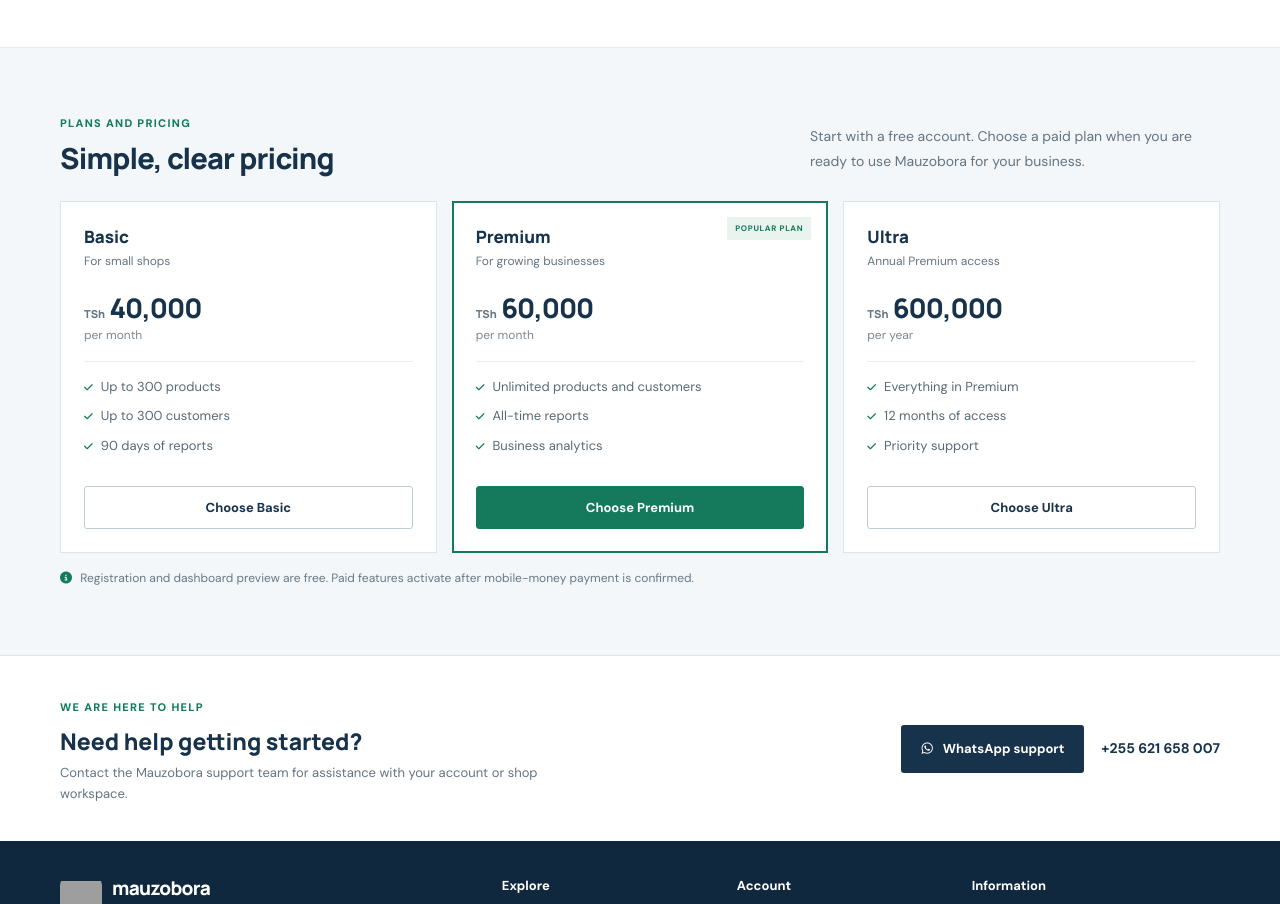
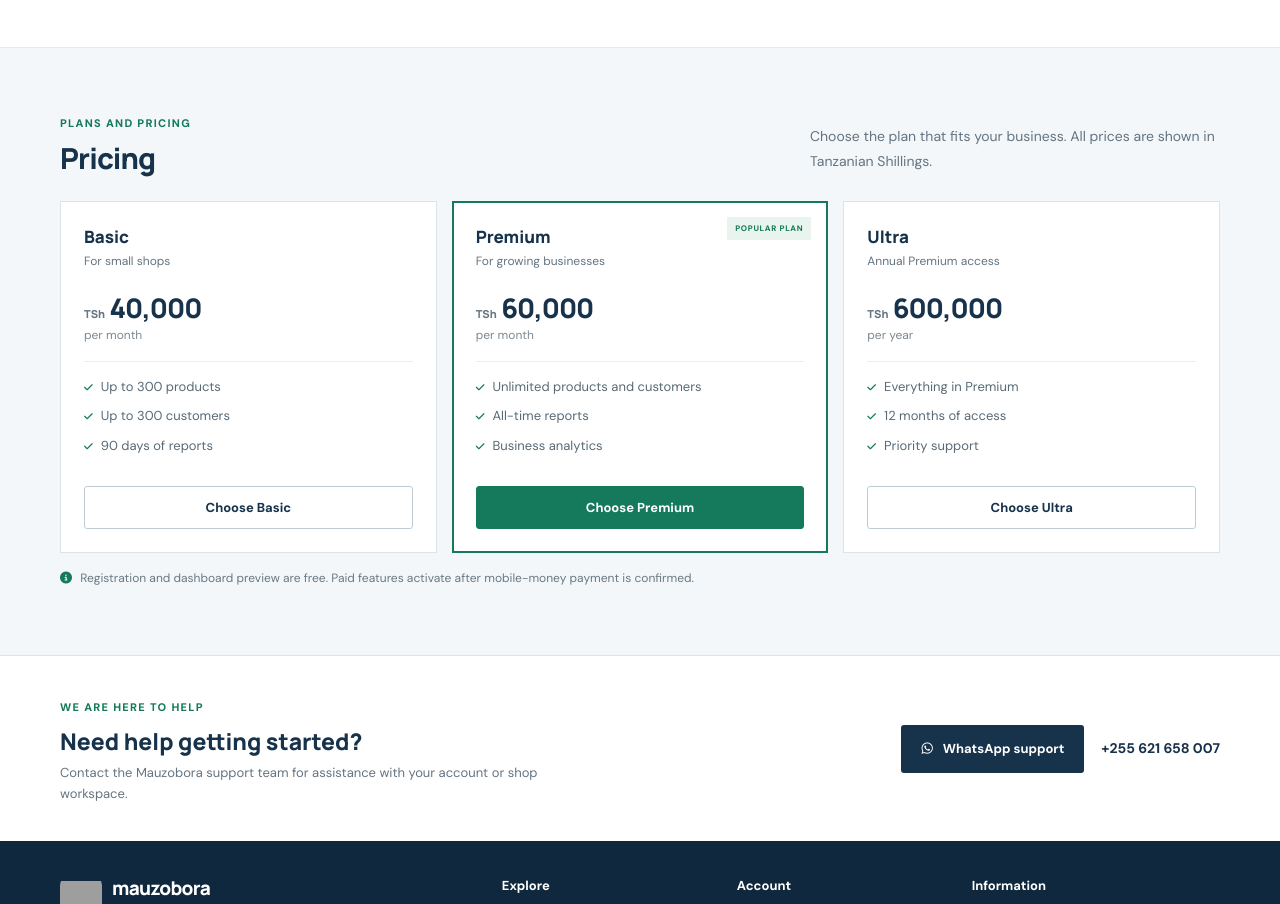
Before and after one commit to prolcydev/mauzobora, a React (Vite) app in the folder react/: page / in a window 1280 px wide. Shown: the part 980-1884 px from the top of the page. Built offline with nearby package versions, Linux system fonts and the light colour scheme; grey boxes are pictures that could not be loaded.

Commit message:
Improve landing page pricing section heading

```diff
--- a/react/src/LandingPage.jsx
+++ b/react/src/LandingPage.jsx
@@ -75,7 +75,7 @@ export default function LandingPage() {
 
       <section className="mz-pricing-section" id="pricing">
         <div className="mz-container">
-          <div className="mz-section-heading"><div><span className="mz-eyebrow">PLANS AND PRICING</span><h2>Simple, clear pricing</h2></div><p>Start with a free account. Choose a paid plan when you are ready to use Mauzobora for your business.</p></div>
+          <div className="mz-section-heading"><div><span className="mz-eyebrow">PLANS AND PRICING</span><h2>Pricing</h2></div><p>Choose the plan that fits your business. All prices are shown in Tanzanian Shillings.</p></div>
           <div className="mz-plans">{plans.map(plan => <article className={plan.featured ? 'mz-plan mz-plan-featured' : 'mz-plan'} key={plan.name}>
             {plan.featured && <span className="mz-plan-label">POPULAR PLAN</span>}
             <h3>{plan.name}</h3><p className="mz-plan-description">{plan.description}</p>
```
